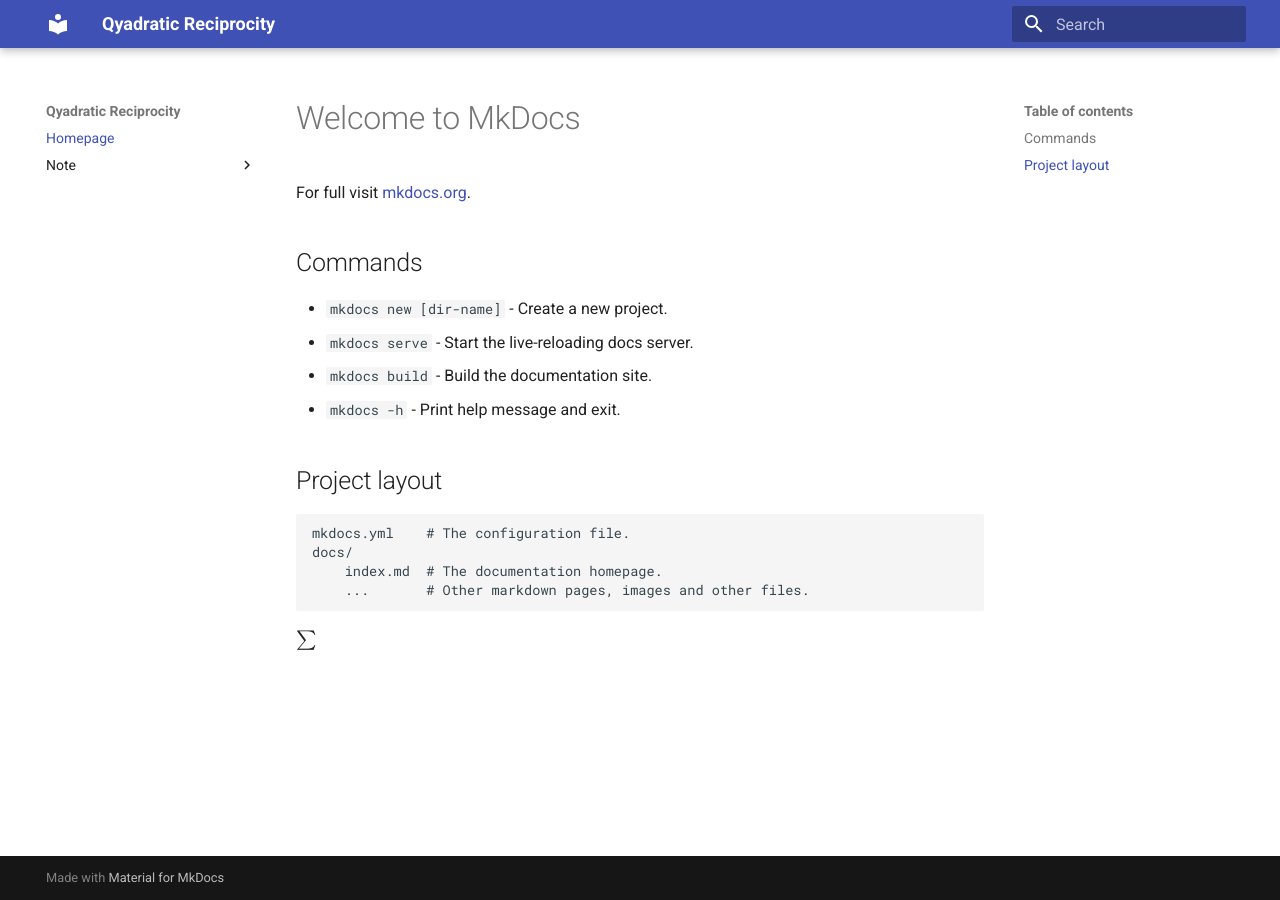
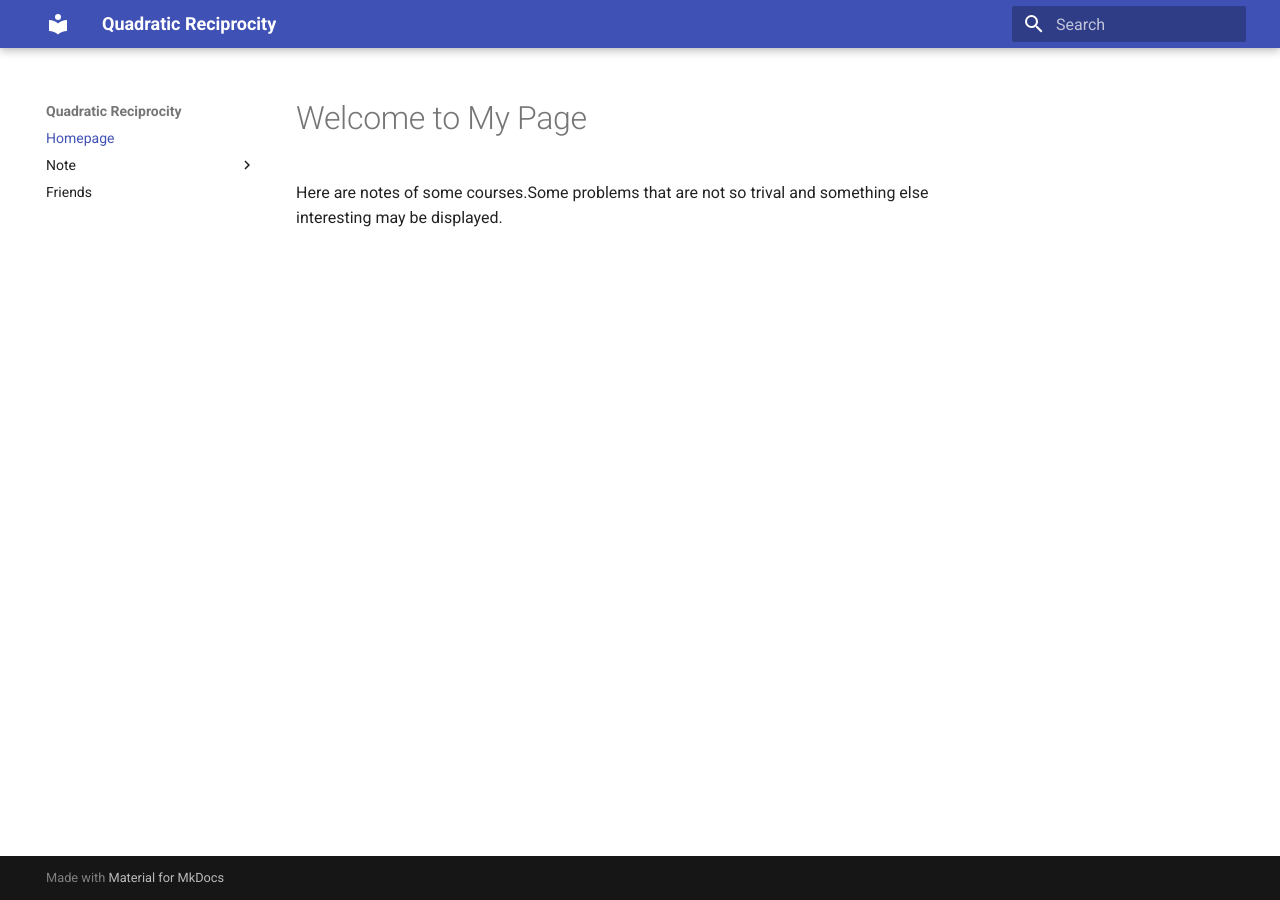
Before and after one commit to ShunyaoJiang/pampaseagle1.github.io, an MkDocs documentation site: the page built from docs/index.md, in a window 1280 px wide. Built offline with MkDocs 1.6.1 and Material for MkDocs 9.7.7, drawn with Linux system fonts in a browser that asks for light colours.

Commit message:
update some files

```diff
--- /dev/null
+++ b/docs/css/cards.css
@@ -0,0 +1,115 @@
+.nt-cards.nt-grid {
+  display: grid;
+  grid-auto-columns: 1fr;
+  gap: 0.5rem;
+  max-width: 100vw;
+  overflow-x: auto;
+  padding: 1px;
+}
+.nt-cards.nt-grid.cols-1 {
+  grid-template-columns: repeat(1, 1fr);
+}
+.nt-cards.nt-grid.cols-2 {
+  grid-template-columns: repeat(2, 1fr);
+}
+.nt-cards.nt-grid.cols-3 {
+  grid-template-columns: repeat(3, 1fr);
+}
+.nt-cards.nt-grid.cols-4 {
+  grid-template-columns: repeat(4, 1fr);
+}
+.nt-cards.nt-grid.cols-5 {
+  grid-template-columns: repeat(5, 1fr);
+}
+.nt-cards.nt-grid.cols-6 {
+  grid-template-columns: repeat(6, 1fr);
+}
+
+@media only screen and (max-width: 400px) {
+  .nt-cards.nt-grid {
+    grid-template-columns: repeat(1, 1fr) !important;
+  }
+}
+.nt-card {
+  box-shadow: 0 2px 2px 0 rgba(0, 0, 0, 0.14), 0 3px 1px -2px rgba(0, 0, 0, 0.2), 0 1px 5px 0 rgba(0, 0, 0, 0.12);
+}
+.nt-card:hover {
+  box-shadow: 0 2px 2px 0 rgba(0, 0, 0, 0.24), 0 3px 1px -2px rgba(0, 0, 0, 0.3), 0 1px 5px 0 rgba(0, 0, 0, 0.22);
+}
+
+[data-md-color-scheme=slate] .nt-card {
+  box-shadow: 0 2px 2px 0 rgba(4, 40, 33, 0.14), 0 3px 1px -2px rgba(40, 86, 94, 0.47), 0 1px 5px 0 rgba(139, 252, 255, 0.64);
+}
+[data-md-color-scheme=slate] .nt-card:hover {
+  box-shadow: 0 2px 2px 0 rgba(0, 255, 206, 0.14), 0 3px 1px -2px rgba(33, 156, 177, 0.47), 0 1px 5px 0 rgba(96, 251, 255, 0.64);
+}
+
+.nt-card > a {
+  color: var(--md-default-fg-color);
+}
+
+.nt-card > a > div {
+  cursor: pointer;
+}
+
+.nt-card {
+  padding: 5px;
+  margin-bottom: 0.5rem;
+}
+
+.nt-card-title {
+  font-size: 1rem;
+  font-weight: bold;
+  margin: 4px 0 8px 0;
+  line-height: 22px;
+}
+
+.nt-card-content {
+  padding: 0.4rem 0.8rem 0.8rem 0.8rem;
+}
+
+.nt-card-text {
+  font-size: 14px;
+  padding: 0;
+  margin: 0;
+}
+
+.nt-card .nt-card-image {
+  text-align: center;
+  border-radius: 2px;
+  background-position: center center;
+  background-size: cover;
+  background-repeat: no-repeat;
+  min-height: 120px;
+}
+
+.nt-card .nt-card-image.tags img {
+  margin-top: 12px;
+}
+
+.nt-card .nt-card-image img {
+  height: 105px;
+  margin-top: 5px;
+}
+
+.nt-card .nt-card-icon {
+  text-align: center;
+  padding-top: 12px;
+  min-height: 120px;
+}
+
+.nt-card .nt-card-icon .icon {
+  font-size: 95px;
+  line-height: 1;
+}
+
+.nt-card a:hover,
+.nt-card a:focus {
+  color: var(--md-accent-fg-color);
+}
+
+.nt-card h2 {
+  margin: 0;
+}
+
+/*# sourceMappingURL=cards.css.map */
--- /dev/null
+++ b/docs/css/newcolor.css
@@ -0,0 +1,3 @@
+[data-md-color-scheme="theme"] {
+    --md-primary-fg-color:        #f1beeb;
+}
--- a/docs/index.md
+++ b/docs/index.md
@@ -1,19 +1,2 @@
-# Welcome to MkDocs
-
-For full visit [mkdocs.org](https://www.mkdocs.org).
-
-## Commands
-
-* `mkdocs new [dir-name]` - Create a new project.
-* `mkdocs serve` - Start the live-reloading docs server.
-* `mkdocs build` - Build the documentation site.
-* `mkdocs -h` - Print help message and exit.
-
-## Project layout
-
-    mkdocs.yml    # The configuration file.
-    docs/
-        index.md  # The documentation homepage.
-        ...       # Other markdown pages, images and other files.
-
-$\sum$
+# Welcome to My Page
+Here are notes of some courses.Some problems that are not so trival and something else interesting may be displayed.
--- a/mkdocs.yml
+++ b/mkdocs.yml
@@ -1,19 +1,52 @@
-site_name: Qyadratic Reciprocity
+site_name: Quadratic Reciprocity
 nav:
 - Homepage: index.md
 - Note:
-  - Computer Science:
-    - FPA: note/Computer_Science/FPA.md
-
+  # - Computer Science:
+    #  - FPA: note/Computer_Science/FPA.md
+  - Mathematics:
+    - Linear Algebra: note/Mathematics/Linear_Algebra.md
+    - Abstract Algebra: note/Mathematics/Abstract_Algebra.md
+- Friends: others/friends.md
 theme:
   name: material
 
 markdown_extensions:
+  - toc:
+      permalink: true
+      toc_depth: 4
+  - meta
+  - def_list
+  - attr_list
+  - footnotes
+  - md_in_html
+  - sane_lists
+  - admonition
+  - pymdownx.keys
+  - pymdownx.mark
+  - pymdownx.tilde
+  - pymdownx.critic
+  - pymdownx.details
+  - pymdownx.snippets
+  - pymdownx.magiclink
+  - pymdownx.superfences
+  - pymdownx.inlinehilite
+  - pymdownx.emoji:
+      emoji_index: !!python/name:materialx.emoji.twemoji
+      emoji_generator: !!python/name:materialx.emoji.to_svg
+  - pymdownx.tabbed:
+      alternate_style: true
+  - pymdownx.tasklist:
+      custom_checkbox: true
+  - pymdownx.highlight:
+      anchor_linenums: true
   - pymdownx.arithmatex:
       generic: true
+  - neoteroi.cards
 
 extra_css:
   - https://cdnjs.cloudflare.com/ajax/libs/KaTeX/0.16.7/katex.min.css
+  - css/cards.css
 
 extra_javascript:
   - js/katex.js
```
Also changed, not shown: docs/css/newadmonitions.css (added, +222 -0 lines), docs/note/Mathematics/Abstract_Algebra.md (added, +113 -0 lines), docs/note/Mathematics/Linear_Algebra.md (added, +26 -0 lines), docs/others/friends.md (added, +13 -0 lines), docs/js/katex.js (line endings or trailing spaces), docs/note/Computer_Science/FPA.md (line endings or trailing spaces), docs/others/image/shrike505.jpg (added), 1 other file.
